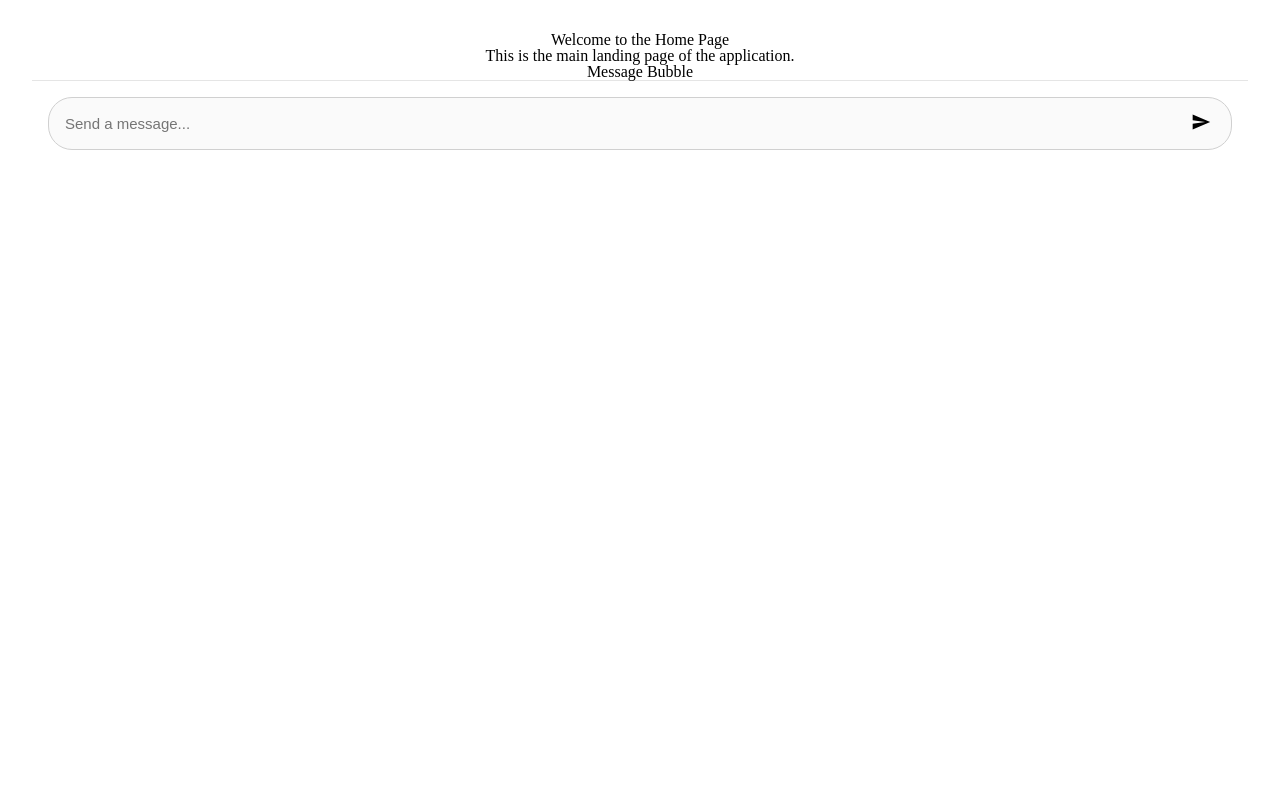
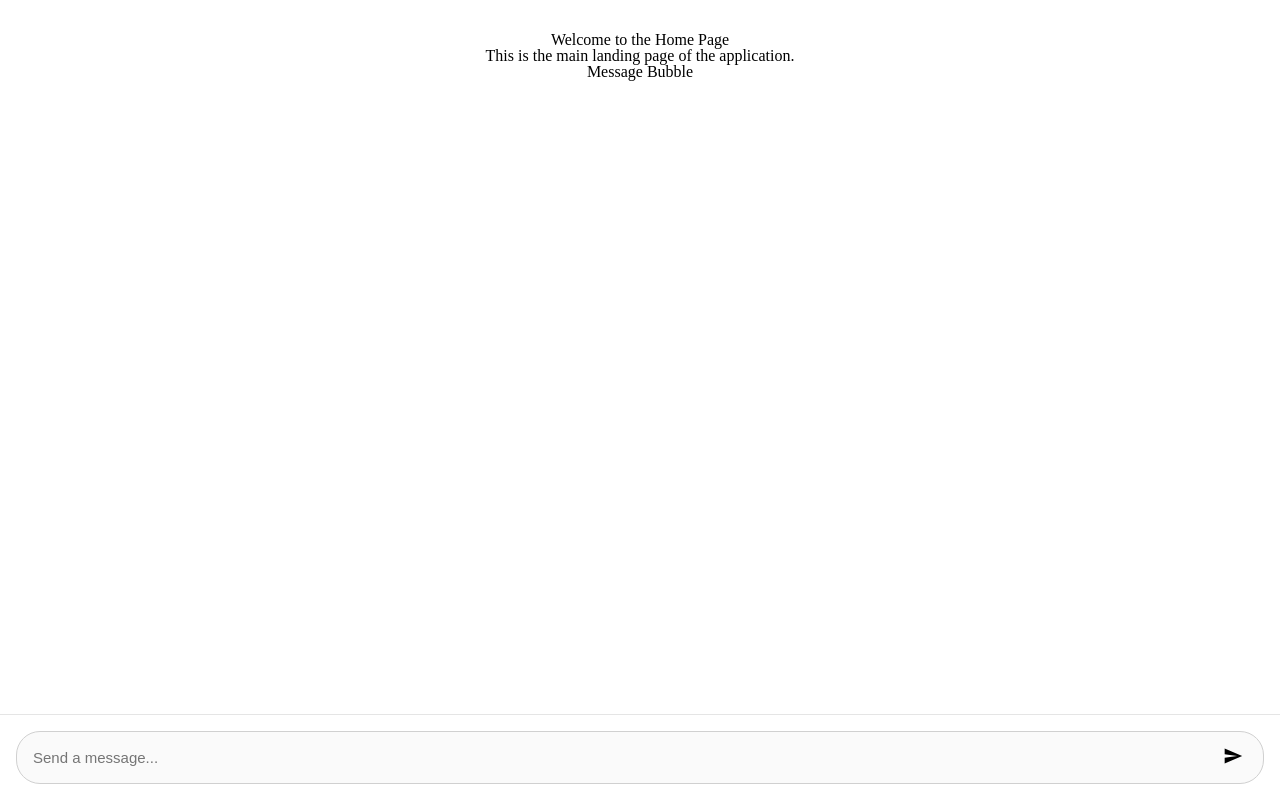
Before and after one commit to jasneetcodes/burger-oracle, a React (Vite) app: page / in a window 1280 px wide. Built offline with nearby package versions, Linux system fonts and the light colour scheme.

Commit message:
feat: add styling to inputBar so it always stays at the bottom of the page

```diff
--- a/src/App.css
+++ b/src/App.css
@@ -6,6 +6,15 @@
 }
 
 /* INPUT BAR */
+
+.input-bar-wrapper{
+  position:fixed;
+  bottom:0;
+  left:0;
+  width:100%;
+  background: white;
+  z-index: 10;
+}
 
 .input-bar-container{
   padding: 16px;
--- a/src/pages/Home.jsx
+++ b/src/pages/Home.jsx
@@ -13,7 +13,7 @@ export default function Home() {
         <div>
             <ChatWindow />
         </div>
-        <div>
+        <div className="input-bar-wrapper">
             <InputBar />
         </div>
     </div>
```
